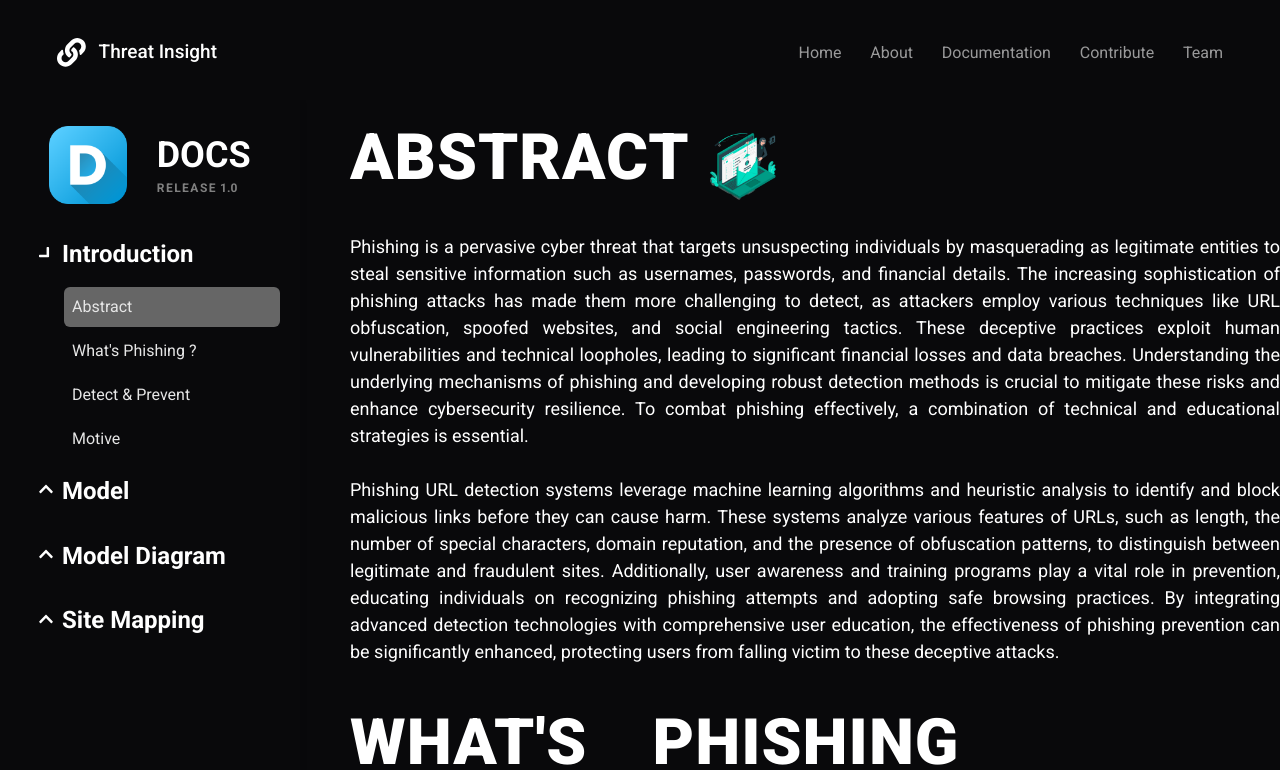
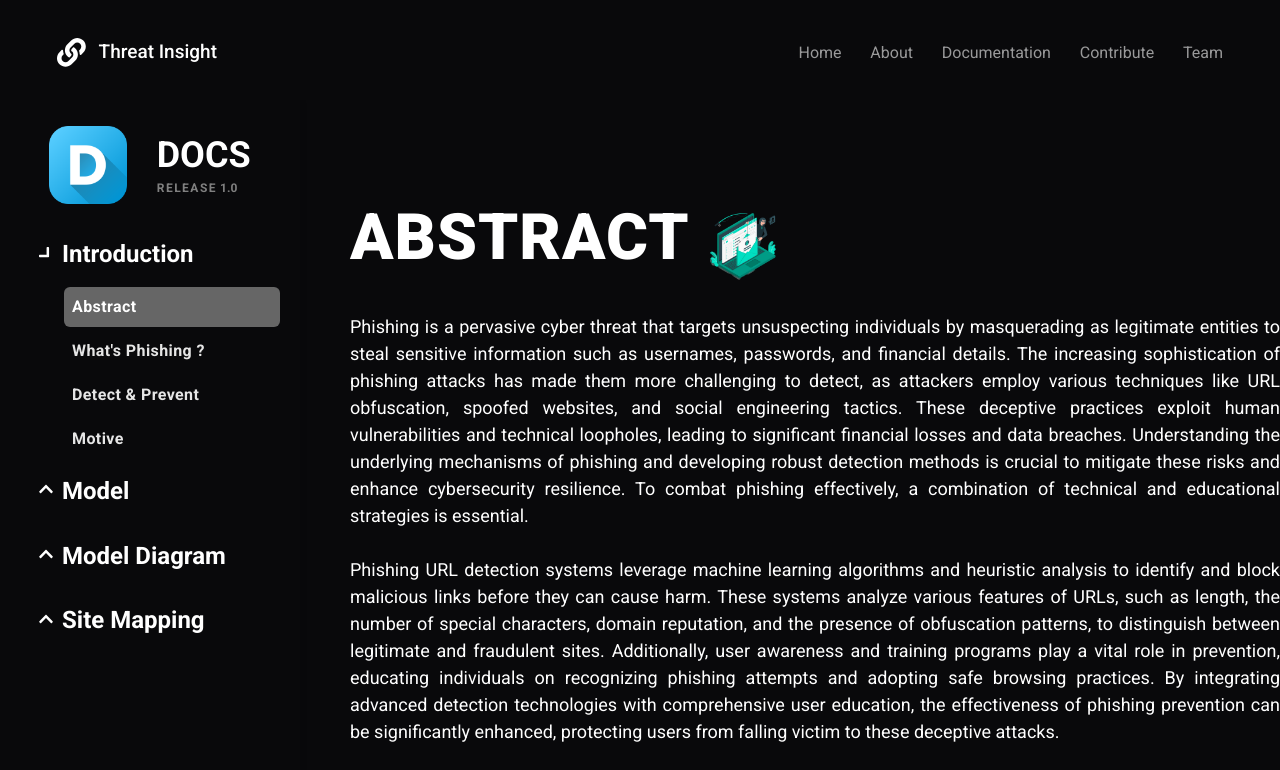
Before and after one commit to Threat-Insight/GUI, a React (Create React App) app: page /documentation in a window 1280 px wide. Shown: the top 770 px of the page. Built offline with nearby package versions, Linux system fonts and the light colour scheme.

Commit message:
Fixed Bugs In Documentation and Added Icons

```diff
--- a/src/css/components-css/SidePanel.css
+++ b/src/css/components-css/SidePanel.css
@@ -77,6 +77,7 @@
   align-items: center;
   margin-bottom: 18px;
   gap: 8px;
+  cursor: pointer;
 }
 
 .subtopics {
@@ -91,10 +92,13 @@
 
 .list-hover {
   padding: 8px;
+  font-weight: 600;
+  letter-spacing: 0.4px;
 }
 
 .list-hover.selected {
   background-color: #666666;
+  color: #fff;
   border-radius: 6px;
 }
 
@@ -132,7 +136,7 @@
 .main-content {
   max-width: 1100px;
   text-align: justify;
-  padding: 20px 0;
+  padding-top: 100px;
 }
 
 .main-para {
```
